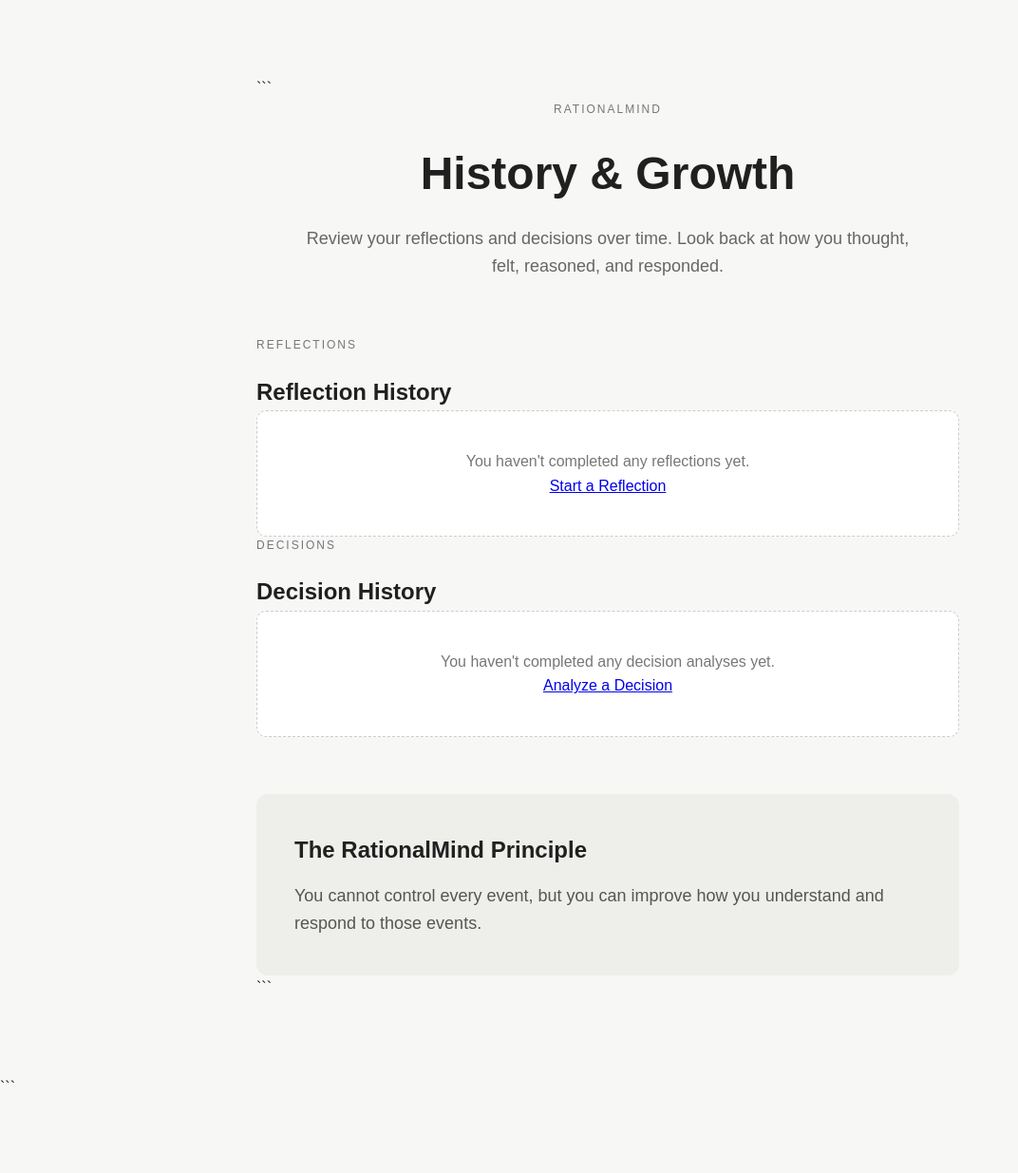
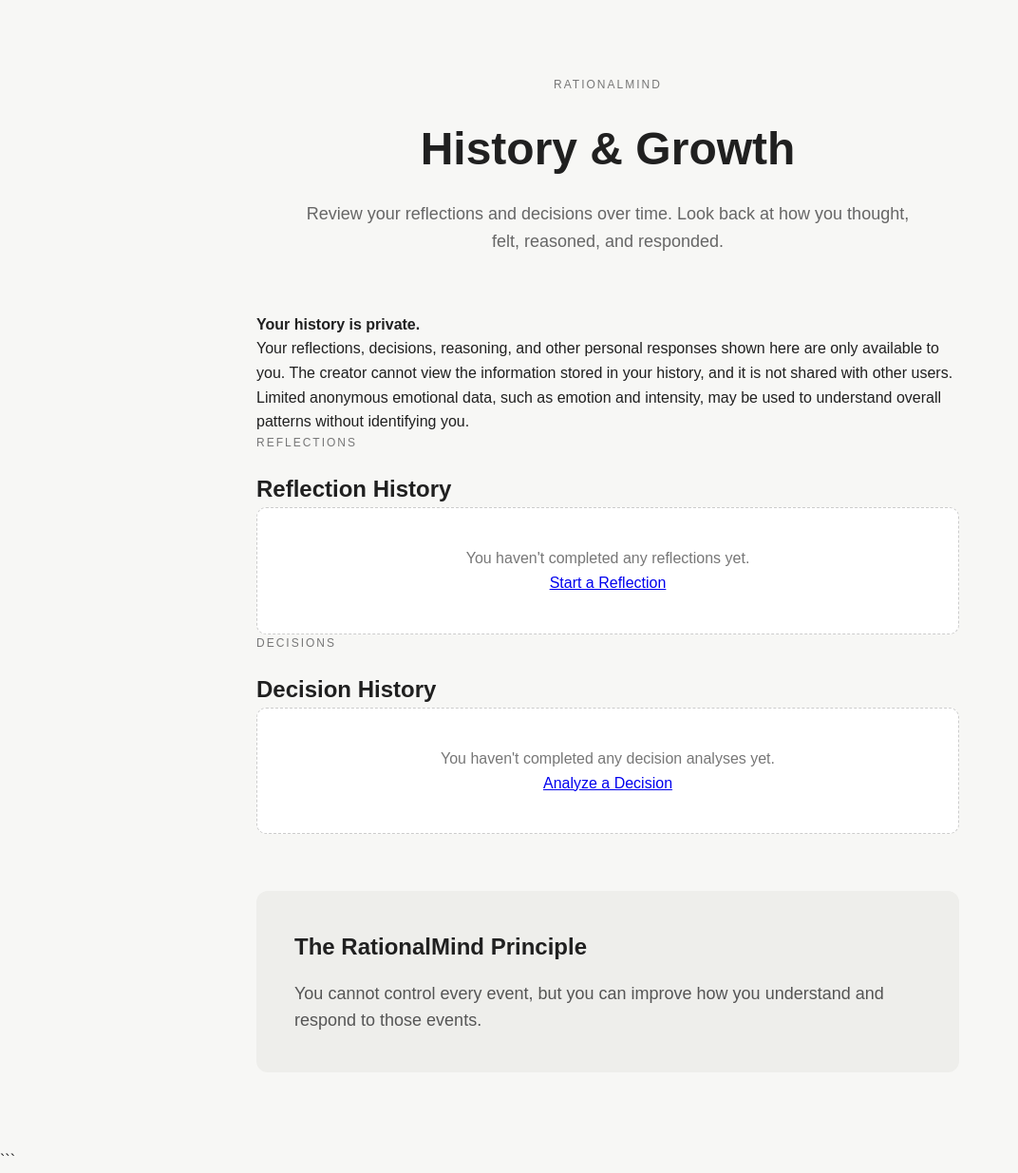
Before and after one commit to Kwakita123/RationalMind, a Flask app: page /history in a window 1280 px wide. Shown: the part 104-1339 px from the top of the page at 95% size, without its empty margins (0-1072 px from the left). Before the commit the page ends 1244 px from the top, so only its background shows below. Run offline with Flask 3, Linux system fonts and the light colour scheme; the visitor is signed in with stand-in values (Sample User, id 1); data that the repository does not hold is empty.

Commit message:
Update history.html

````diff
--- a/templates/history.html
+++ b/templates/history.html
@@ -8,7 +8,6 @@ History & Growth | RationalMind
 
 <main class="page-container">
 
-```
     <section class="dashboard-header">
 
         <p class="eyebrow">
@@ -23,6 +22,29 @@ History & Growth | RationalMind
             Review your reflections and decisions over time.
             Look back at how you thought, felt, reasoned,
             and responded.
+        </p>
+
+    </section>
+
+
+    <!-- ================================================= -->
+    <!-- PRIVACY NOTICE -->
+    <!-- ================================================= -->
+
+    <section class="privacy-notice">
+
+        <strong>
+            Your history is private.
+        </strong>
+
+        <p>
+            Your reflections, decisions, reasoning, and other
+            personal responses shown here are only available
+            to you. The creator cannot view the information
+            stored in your history, and it is not shared with
+            other users. Limited anonymous emotional data,
+            such as emotion and intensity, may be used to
+            understand overall patterns without identifying you.
         </p>
 
     </section>
@@ -415,7 +437,7 @@ History & Growth | RationalMind
         </p>
 
     </section>
-```
+
 
 </main>
 
````
Lines whose indentation alone changed are shown as unchanged.
